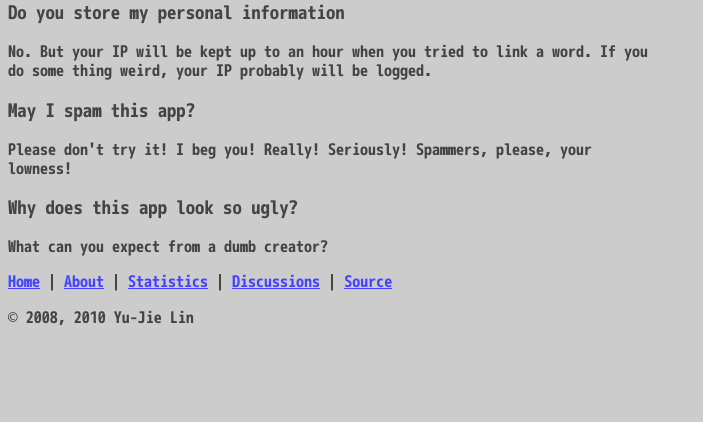
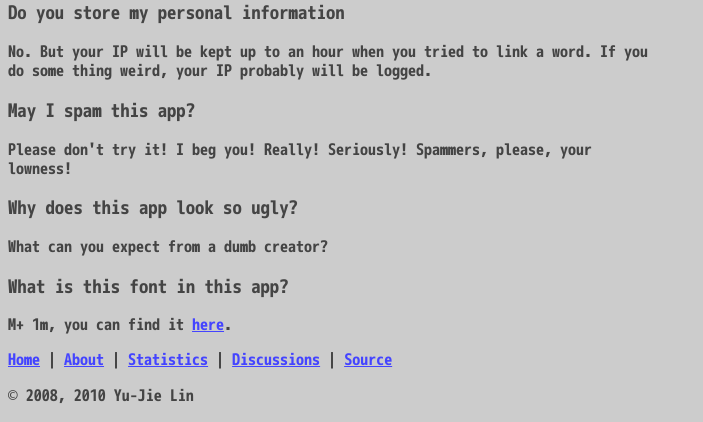
Before and after one commit to lbarchive/next-word, a Django app: template src/template/about.html in a window 1280 px wide. Shown: the part 594-1016 px from the top of the page, without its empty margins (0-703 px from the left). Before the commit the page ends 919 px from the top, so only its background shows below. Run offline with Django 3.2, Linux system fonts and the light colour scheme; the template is opened without the code that fills it, so the values that code supplies are empty.

Commit message:
Add information about the font

```diff
--- a/src/template/about.html
+++ b/src/template/about.html
@@ -22,6 +22,8 @@ No. But your IP will be kept up to an hour when you tried to link a word. If you
 Please don't try it! I beg you! Really! Seriously! Spammers, please, your lowness!
 <h3>Why does this app look so ugly?</h3>
 What can you expect from a dumb creator?
+<h3>What is this font in this app?</h3>
+<b>M+ 1m</b>, you can find it <a href="http://mplus-fonts.sourceforge.jp/webfonts/index-en.html">here</a>.
 
 {% include "footer.html" %}
 </body>
```
